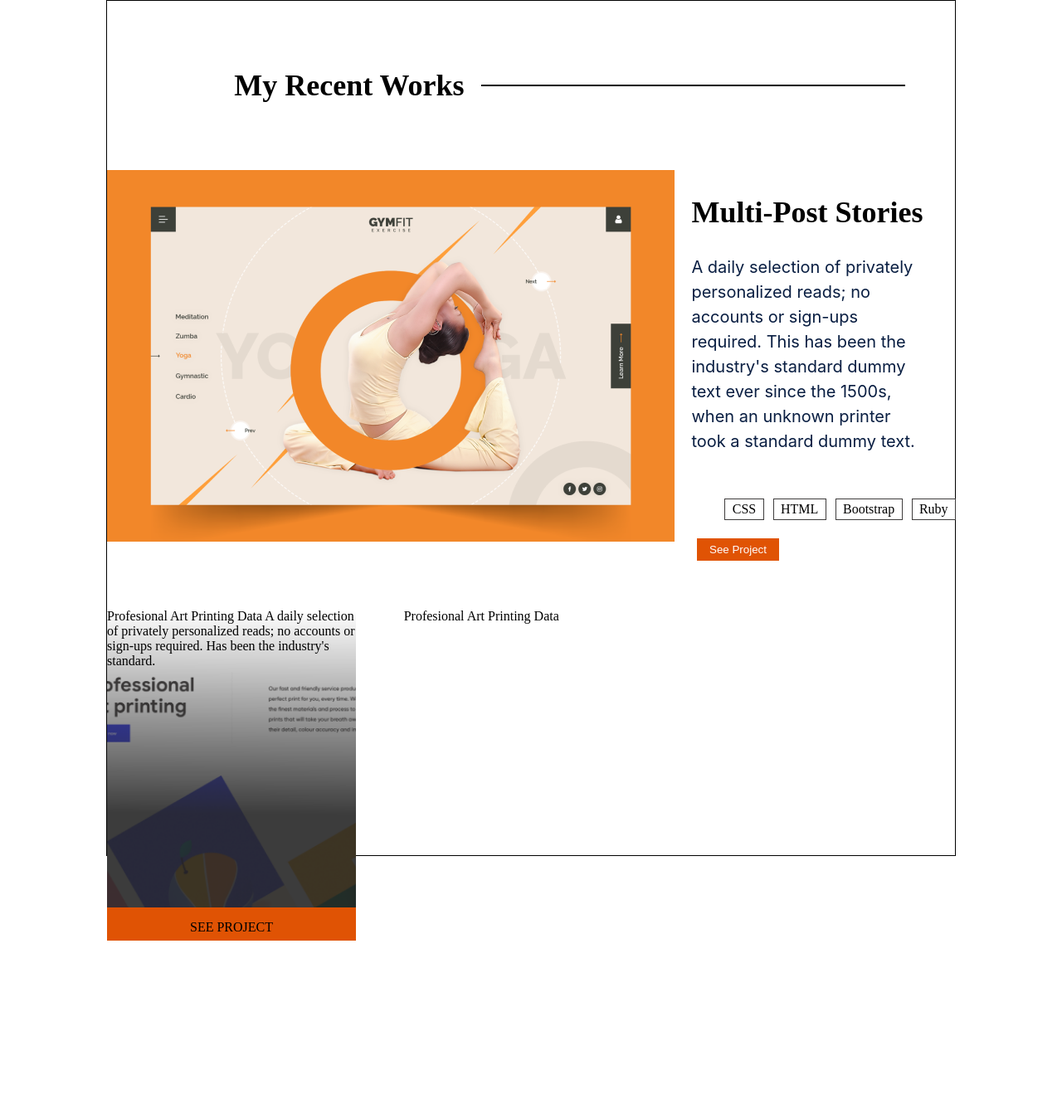
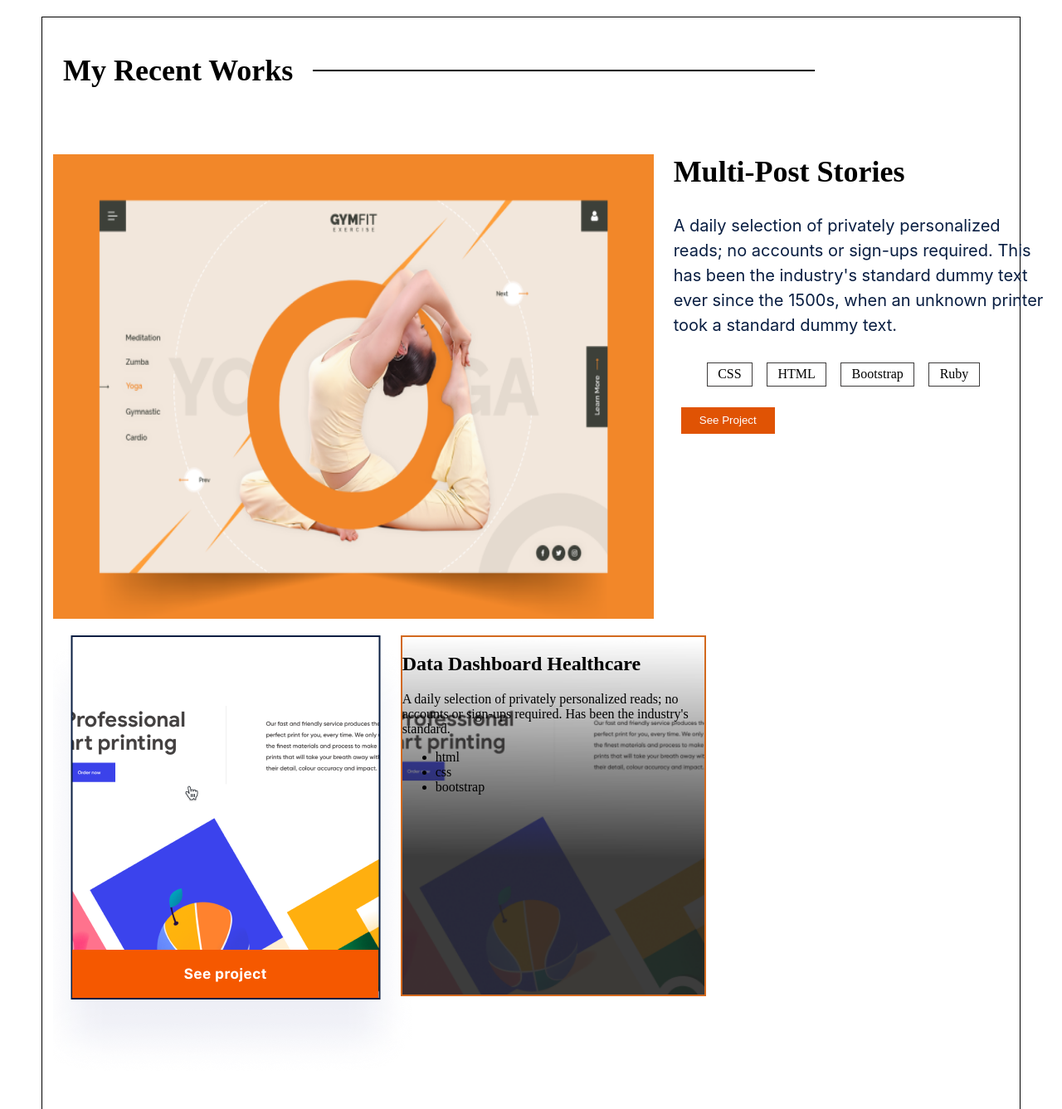
Before and after one commit to yared-abera/portifolio_project, a website: page index.html in a window 1280 px wide. Shown: the part 1032-2369 px from the top of the page at 83% size. Before the commit the page ends 2166 px from the top, so only its background shows below. Drawn offline with Linux system fonts and the light colour scheme.

Commit message:
updated works section

```diff
--- a/home.css
+++ b/home.css
@@ -11,7 +11,7 @@
 }
 
 *{
-  box-sizing: border-box;
+  box-sizing: content-box;
 }
 
 /* style for testing purpose */
@@ -189,33 +189,33 @@ body{
 /* style for works section */
 
 
-.works-header{
+.works-header {
   display: flex;
   align-items: center;
-  margin-top:5%;
   grid-column: 1/4;
+
+  margin-bottom: 0;
+  padding-bottom: 30px;
+
+}
+
+
+.multi-post img{
+  width:60%;
 }
 
 hr{
   border: 1px solid black;
   margin-left: 2%;
-}
-.see-pro-container{
-  background-image: url(image/pro-img.png);
-   background-size:cover;
-   position: relative;
-   background-position: center;
-   background-repeat: no-repeat;
-    width: 300px;
-   height: 400px;
-   grid-column:1/2;
 
 }
 
 .multi-post{
   display: flex;
   gap:2%;
-   grid-column: 1/4;
+  grid-column: 1/4;
+  height: 70vh;
+  margin-top: 0%;
 }
 
 #multi-post-supporting-text{
@@ -224,10 +224,11 @@ hr{
   font-size:20px;
   text-align:left;
   line-height:150%;
-  margin-bottom:2%;
-  padding: 10%;
+  margin-bottom:0%;
+  padding-bottom:3%;
   padding-left: 0%;
   padding-top: 0%;
+
 
 }
 
@@ -235,20 +236,23 @@ hr{
 .multi-stories{
   display: flex;
   flex-direction: column;
-  gap:1%;
-  /* width:400px;
-  height: 300px;  */
+  gap:0%;
+  margin-top:0%;
+
 
 }
 
 .works-header h1{
-  margin-left: 15%;
+  margin-left:1%;
   font-size:36px;
   text-transform: capitalize;
+
 }
 
-#title-post{
-  font-size:24px;
+#title-post h1{
+  margin-top: 0%;
+  padding-top:0%;
+  font-size:36px;
   text-transform: capitalize;
 }
 
@@ -291,25 +295,33 @@ border: 1px solid #3e3c3c;
    border: none;
    text-transform: capitalize;
  }
+ .works-card-contains{
+  grid-column:1/2;
+  padding:0%;
+  margin:0%;
+  height: 80%;
 
-.see-pro{
-  position: absolute;
-  bottom: 0;
-  background-color: #e05304;
-  height:10%;
-  width:100%;
-  padding-top:5%;
-  text-transform: uppercase;
-  text-align: center;
 }
 
-.works-section{
-  width: 80%;
+.data-dashboard-container{
+  background-image:url(image/pro-img.png);
+  background-size:cover;
+  border: 2px solid chocolate;
+  grid-column:2/3;
+  height:80%;
+}
+
+
+.works-section {
+  width: 90%;
   border: 1px solid black;
   margin: auto;
   display: grid;
-  grid-template-columns: 30% 30% 30%;
-  gap: 5%;
+  grid-template-columns: 32% 32% 32%;
+  gap: 20px 50px ;
+  padding: 1%;
+  margin-top: 20px;
+  margin-bottom: 20px;
 }
 
 
--- a/index.html
+++ b/index.html
@@ -59,9 +59,8 @@
 
 
               <div class="multi-post">
-                <div class="multi-img" >
                    <img src="image\multipost-img.png" alt="">
-                </div>
+
                   <div class="multi-stories">
                     <div id="title-post">
                       <h1>Multi-Post Stories</h1>
@@ -90,25 +89,26 @@
                </div>
 
 
-                <div class="see-pro-container"  >
-                  Profesional Art Printing Data
-                  A daily selection of privately personalized reads;
-                  no accounts or sign-ups required.
-                  Has been the industry's standard.
-                   <div class="see-pro">
-                    see project
-                   </div>
+                <div class="works-card-contains"  >
+
+                  <img src="image\Card Works.png" alt="">
 
                 </div>
 
 
-                <div>
-                  Profesional Art Printing Data
+                <div class="data-dashboard-container">
 
-                </div>
-
-
-                <div>
+                    <h2>Data Dashboard
+                    Healthcare</h2>
+                  <p>A daily selection of privately personalized reads;
+                    no accounts or sign-ups required.
+                    Has been the industry's standard.
+                  </p>
+                    <ul>
+                      <li>html</li>
+                      <li>css</li>
+                      <li>bootstrap</li>
+                    </ul>
 
                 </div>
 
```
Also changed, not shown: image/Card Works.png (added).
